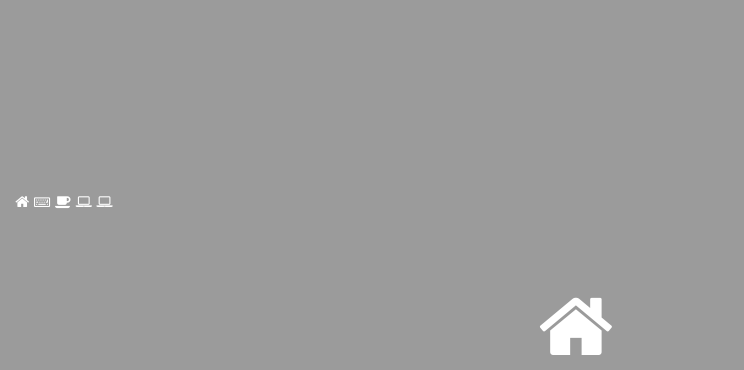
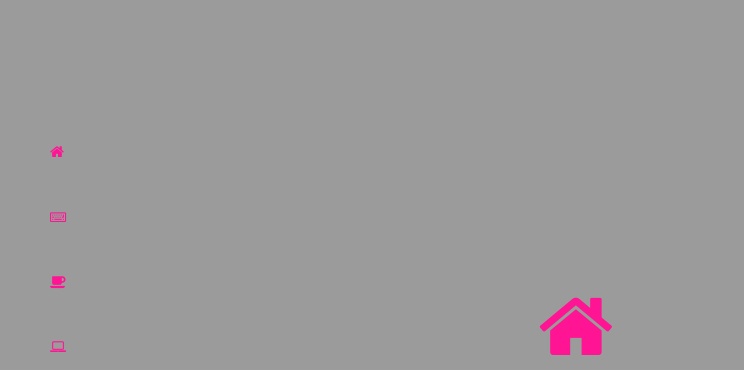
Before and after one commit to 1821Interactive/1821Interactive, a plain HTML site: page index.html in a window 1280 px wide. Shown: the part 116-486 px from the top of the page, without its empty margins (0-744 px from the left). Drawn offline with nearby package versions, Linux system fonts and the light colour scheme.

Commit message:
fixing location of icons on the side

```diff
--- a/css/style.css
+++ b/css/style.css
@@ -90,14 +90,13 @@ ul {
 }
 
 .icon {
-  color: #fff;
+  color: deeppink;
   font-size: 60px;
   display: block;
 }
 
 ul .icon:hover {
   opacity: 0.6;
-
 }
 
 #p1 .icon .title {
@@ -140,9 +139,10 @@ ul {
  }
 
 ul li {
-
-  margin: 50px 0;
-
+  float: left;
+  clear:left;
+  margin: 50px;
+  margin-top: 0;
 
 }
 
```
